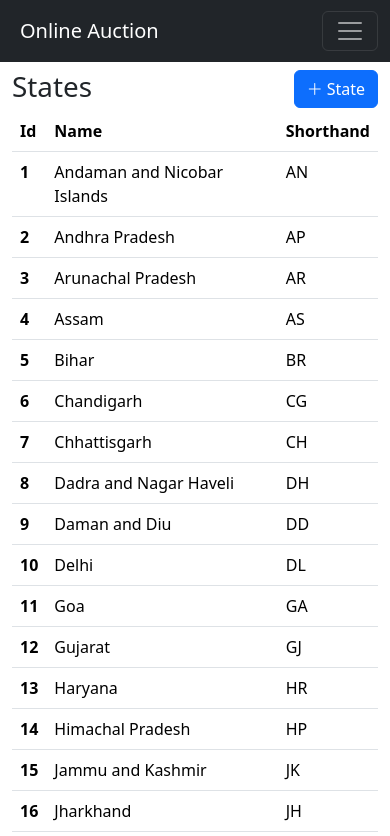
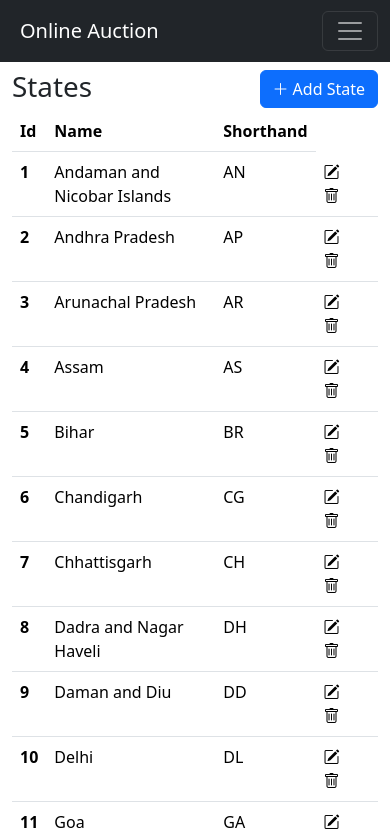
Before and after one commit to shindesru1910/online-auction-frontend, a React (Create React App) app: page /state in a window 390 px wide. Shown: the top 836 px of the page. Built offline with nearby package versions, Linux system fonts and the light colour scheme.

Commit message:
Responsive table

```diff
--- a/src/common/Table.jsx
+++ b/src/common/Table.jsx
@@ -11,7 +11,8 @@ export default function Table(props) {
   return (
     <div className="container">
         <h1>States</h1>
-        <table class="table">
+        <div className="table-responsive">
+        <table className="table table-hover">
         <thead>
             <tr>
             <th scope="col">Id</th>
@@ -24,10 +25,13 @@ export default function Table(props) {
                 <th scope="row">{datum.id}</th>
                 <td>{datum.name}</td>
                 <td>{datum.shorthand}</td>
-                </tr>))}
+                <td><i class="bi bi-pencil-square me-4" style={{cursor: "pointer"}}></i><i class="bi bi-trash"style={{cursor: "pointer"}}></i></td>
+                </tr>
+                ))}
 
             </tbody>
         </table>
+        </div>
     </div>
   )
 }
--- a/src/component/State.jsx
+++ b/src/component/State.jsx
@@ -207,7 +207,7 @@ function State() {
         />
         )}
         <div className="container mt-2">
-        <button className='btn btn-primary float-end' onClick={()=>setModalShow(true)}><i className="bi bi-plus-lg me-1"></i>State</button>
+        <button className='btn btn-primary float-end' onClick={()=>setModalShow(true)}><i className="bi bi-plus-lg me-1"></i>Add State</button>
 
         </div>
         <Table column={[{key:"name", lable : "Name"},{key:"shorthand",lable:"Shorthand"}]} data={states}/>
```
